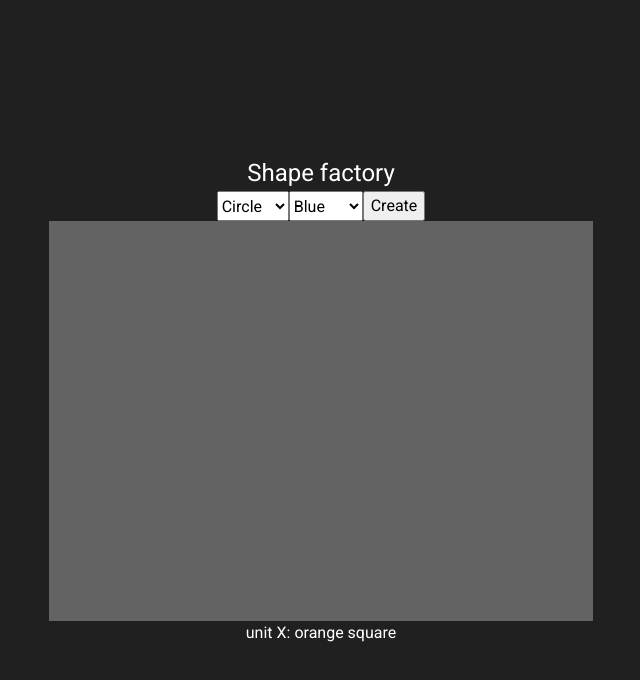
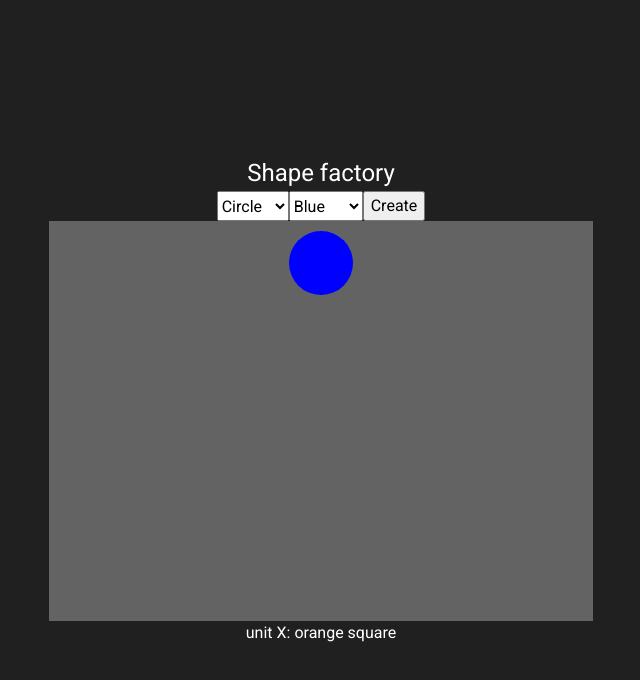
Before and after one commit to userclassgit/shape-generator, a plain HTML site: page index.html in a window 1280 px wide. Both pictures are taken after a click on the button "Create". Shown: the whole page, without its empty margins (319-959 px from the left). Drawn offline with Linux system fonts and the light colour scheme.

Commit message:
the functionality works. have not styled the page yet.

```diff
--- /dev/null
+++ b/assets/script/Shape.js
@@ -0,0 +1,25 @@
+'use strict';
+
+class Shape {
+  #name;
+  #colour;
+
+  constructor(name, colour) {
+    this.#name = name;
+    this.#colour = colour;
+  }
+
+  get name() {
+    return this.#name;
+  }
+
+  get colour() {
+    return this.#colour;
+  }
+
+  getInfo() {
+    return `${this.#colour} ${this.#name}`;
+  }
+}
+
+export default Shape;
--- a/assets/script/script.js
+++ b/assets/script/script.js
@@ -1,2 +1,26 @@
 import * as utils from './utils.js';
+import * as Shape from './Shape.js';
 'use strict';
+
+const shapeSelection = utils.select('.shape-selection');
+const colorSelection = utils.select('.color-selection');
+const createButton = utils.select('.create-button');
+const shapeBox = utils.select('.shape-box');
+
+utils.listen('click', createButton, () => {
+  const shapeType = shapeSelection.value; const shapeColor = colorSelection.value;
+
+  let newShape;
+
+  if (shapeType === 'circle') {
+    newShape = document.createElement('div');
+    newShape.classList.add('circle');
+  } else if (shapeType === 'square') {
+    newShape = document.createElement('div');
+    newShape.classList.add('square');
+  }
+
+  newShape.style.backgroundColor = shapeColor;
+
+  shapeBox.appendChild(newShape);
+});
--- a/assets/style/index.css
+++ b/assets/style/index.css
@@ -3,6 +3,7 @@
 :root {
   --gray-color: rgb(99, 99, 99);
   --font-color: #fff;
+  --shape-width-height: 4rem;
 }
 
 .container {
@@ -38,9 +39,24 @@ h2 {
 .shape-box {
   width: 34rem;
   height: 25rem;
+  padding: 10px;
   background-color: var(--gray-color);
+  display: grid;
+  grid-template-columns: repeat(auto-fit, var(--shape-width-height));
+  grid-gap: 10px;
+  justify-content: center;
+  /* align-content aligns grid rows not the content inside the rows */
+  align-content: start;
 }
 
 p {
   color: var(--font-color);
 }
+
+.square, .circle {
+  width: var(--shape-width-height);
+  height: var(--shape-width-height);
+}
+.circle {
+  border-radius: 50%;
+}
--- a/index.html
+++ b/index.html
@@ -33,7 +33,7 @@
           <option value="pink">Pink</option>
           <option value="purple">Purple</option>
         </select>
-        <button>Create</button>
+        <button class="create-button">Create</button>
       </div>
       <div class="shape-box"></div>
       <p>unit X: orange square</p>
```
